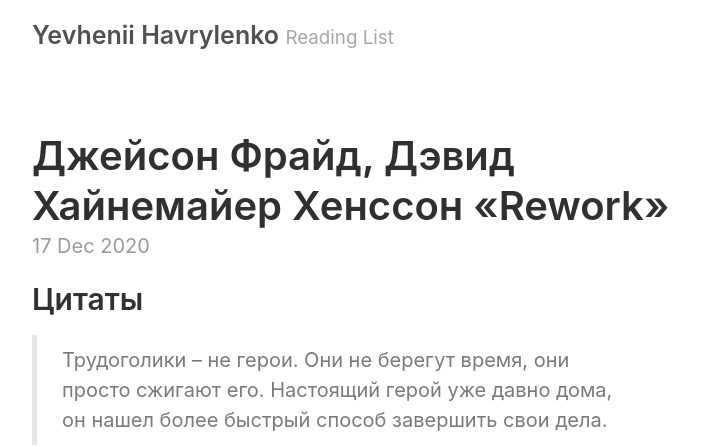
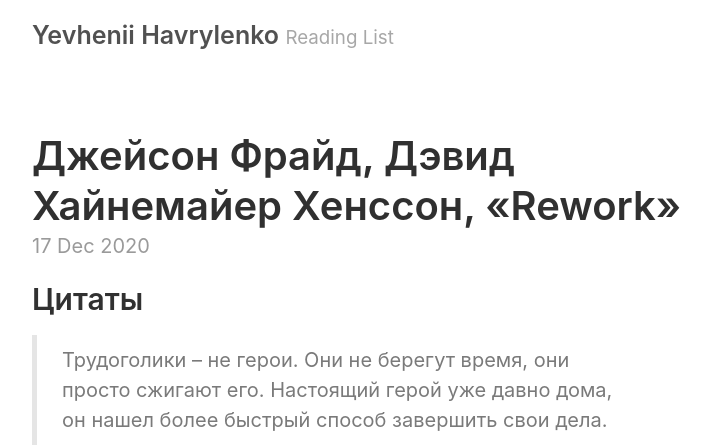
Before and after one commit to yevhenii-havrylenko/yevhenii-havrylenko.github.io, a Jekyll site: the page built from _posts/2020-12-17-rework.md, in a window 1280 px wide and 900 px high. Shown: the top 447 px of the window, without its empty margins (258-969 px from the left). Built offline with Jekyll 4.4.1, drawn with Linux system fonts in a browser that asks for light colours.

```diff
--- a/_posts/2020-12-17-rework.md
+++ b/_posts/2020-12-17-rework.md
@@ -1,6 +1,6 @@
 ---
 layout: post
-title: 'Джейсон Фрайд, Дэвид Хайнемайер Хенссон «Rework»'
+title: 'Джейсон Фрайд, Дэвид Хайнемайер Хенссон, «Rework»'
 ---
 
 ## Цитаты
```
